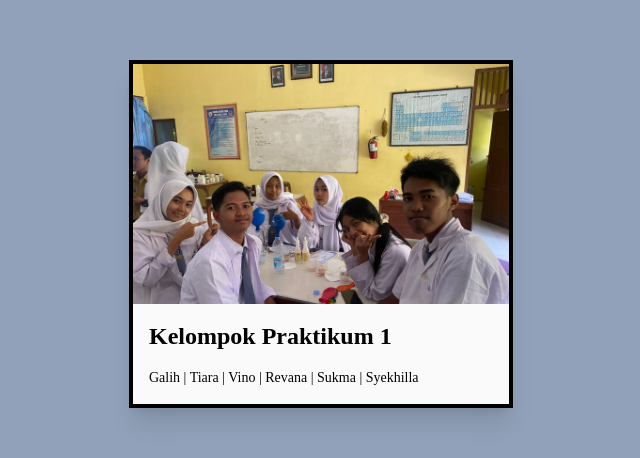
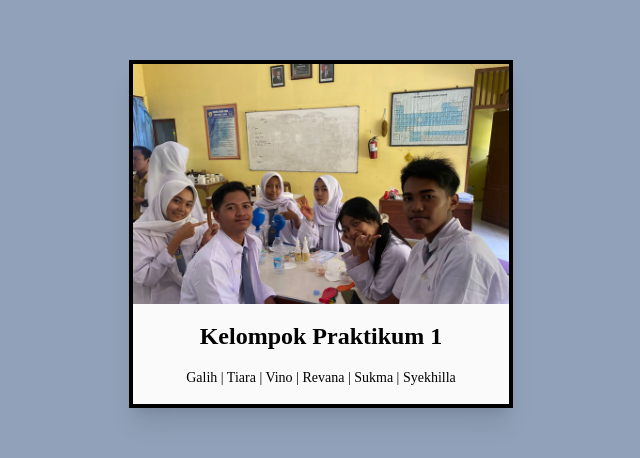
Before and after one commit to graphiert/egg-balloons, a React (Vite) app: page / in a window 1280 px wide. Shown: the part 166-624 px from the top of the page, without its empty margins (319-959 px from the left). Built offline with nearby package versions, Linux system fonts and the light colour scheme.

Commit message:
Cuma centering judul

```diff
--- a/src/components/card.jsx
+++ b/src/components/card.jsx
@@ -12,11 +12,11 @@ export default function Card({ title, children, img, centerizeTitle, wide }) {
       )}
       {(title || children) && (
         <div
-          className={`flex flex-col gap-4 p-4 ${
+          className="flex flex-col gap-4 p-4"
+        >
+          <h3 className={`text-balance text-xl lg:text-2xl font-bold text-black ${
             centerizeTitle && "text-center"
-          }`}
-        >
-          <h3 className="text-balance text-xl lg:text-2xl font-bold text-black">
+          }`}>
             {title}
           </h3>
           {children}
--- a/src/sections/ending.jsx
+++ b/src/sections/ending.jsx
@@ -5,10 +5,11 @@ export default function Ending() {
     <section id="page7" className="py-4 min-h-screen snap-center flex justify-center items-center">
       <div className="flex flex-col gap-4">
         <Card
+          centerizeTitle
           title="Kelompok Praktikum 1"
           img="/egg-balloons/profile.jpg"
         >
-          <p className="text-pretty text-sm">
+          <p className="text-pretty text-sm text-center">
             Galih | Tiara | Vino | Revana | Sukma | Syekhilla
           </p>
         </Card>
--- a/src/sections/prologue.jsx
+++ b/src/sections/prologue.jsx
@@ -5,10 +5,11 @@ export default function Prologue() {
     <section id="page1" className="py-4 min-h-screen snap-center flex justify-center items-center">
       <div className="animate-fade-down flex flex-col gap-4">
         <Card
+          centerizeTitle
           title="Kelompok Praktikum 1"
           img="/egg-balloons/profile.jpg"
         >
-          <p className="text-pretty text-sm">
+          <p className="text-pretty text-sm text-center">
             Galih | Tiara | Vino | Revana | Sukma | Syekhilla
           </p>
         </Card>
```
